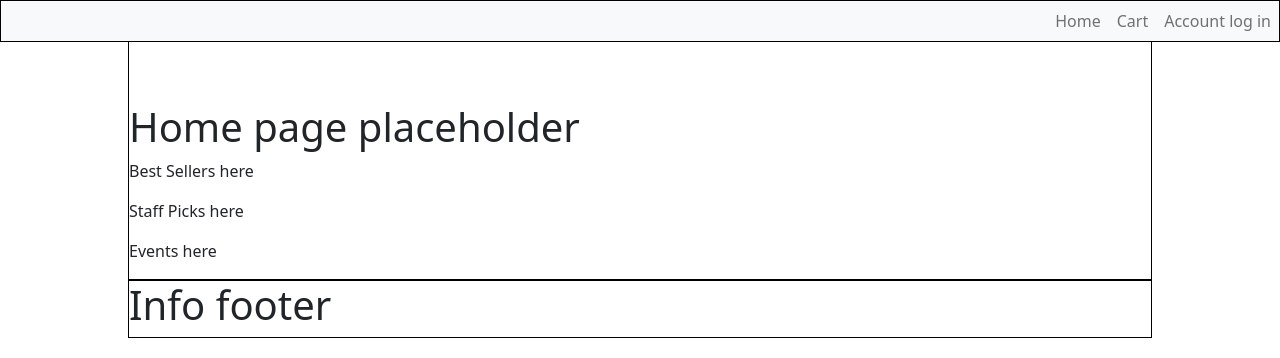
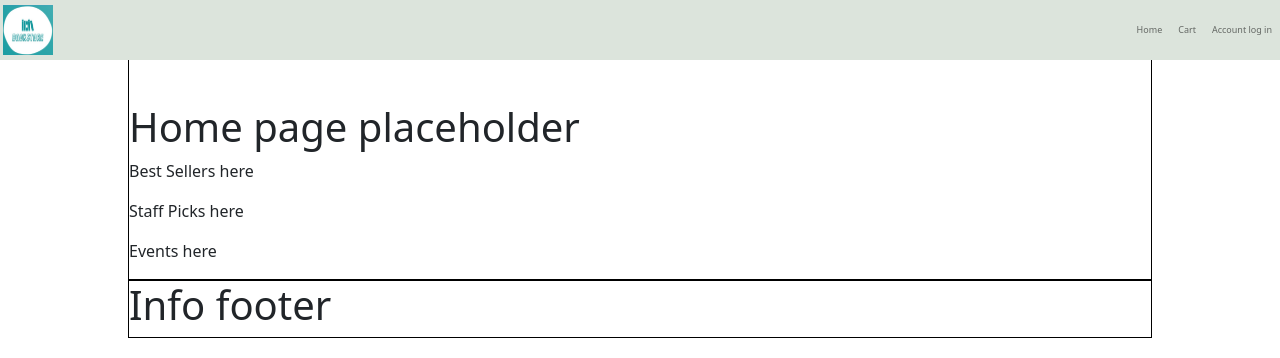
Before and after one commit to RosarioRu/adsol-bookstore, a React (Create React App) app: page / in a window 1280 px wide. Shown: the top 358 px of the page. Built offline with nearby package versions, Linux system fonts and the light colour scheme.

Commit message:
Refactor shared styling to global stylesheet, finish header/navbar styling.

```diff
--- a/src/components/Header.js
+++ b/src/components/Header.js
@@ -2,28 +2,26 @@ import React from "react";
 import { Link } from "react-router-dom";
 // import Container from 'react-bootstrap/Container';
 import Navbar from 'react-bootstrap/Navbar';
-
+import logoBookstoreImage from './../img/logoBookstore.jpg';
+import "./../../src/index.css";
 
 
 function Header() {
 
   const headerStyles = {
-    border: "1px solid black",
-
-    // width: "80%",
-    // float: "center",
-    // margin: "auto",
+    marginLeft: "4%",
   }
 
+
   return (
+
     <React.Fragment>
-      <Navbar className="navbar fixed-top navbar-light bg-light py-0" style={headerStyles}>
+      <Navbar className="navbar navbar-custom-header fixed-top py-0">
         <div class="logo">
-
+            <img class="navbar-brand" src={logoBookstoreImage} width="50" alt="logo for bookstore, black and white pic of books" style={headerStyles}></img>
         </div>
         <div class="collapse navbar-collapse justify-content-end" id="navbarNavAltMarkup">
           <div class="navbar-nav">
-            {/* <span class="navbar-text">Bookstore</span> */}
             <Link to="/" class="nav-item nav-link">Home</Link>
             <Link to="/cart" class="nav-item nav-link">Cart</Link>
             <Link to="/sign-in" class="nav-item nav-link" href="#">Account log in</Link>
--- a/src/index.css
+++ b/src/index.css
@@ -11,3 +11,11 @@ code {
   font-family: source-code-pro, Menlo, Monaco, Consolas, 'Courier New',
     monospace;
 }
+
+/* custom styles:  */
+
+.navbar-custom-header {
+  background-color: rgb(220, 228, 220);
+  /* border: 1px solid black; */
+  font-size: xx-small;
+}
```
